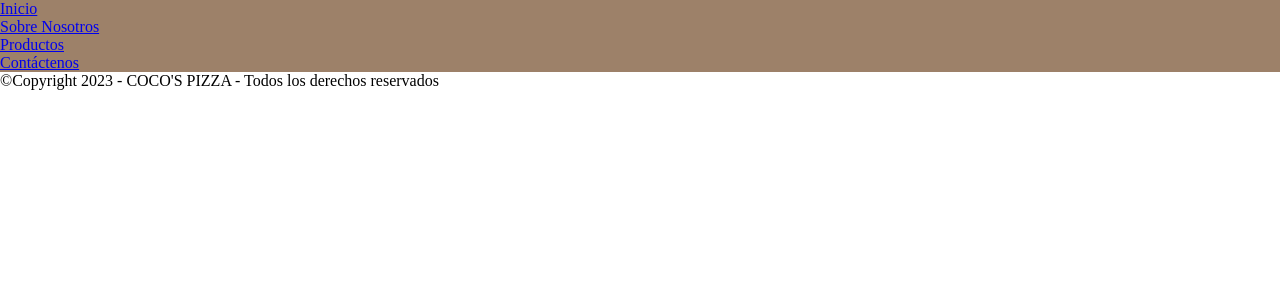
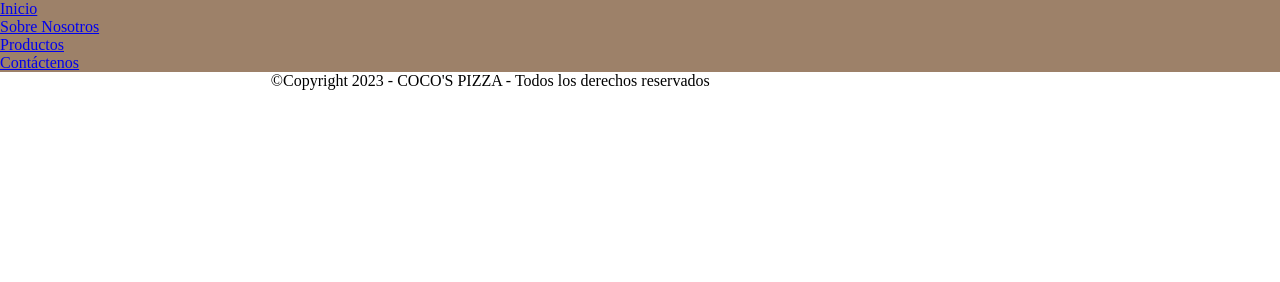
Before and after one commit to marsarasola/cocosPizza, a plain HTML site: page index.html in a window 1280 px wide. Shown: the top 282 px of the page. Drawn offline with Linux system fonts and the light colour scheme.

Commit message:
Update styles.css

```diff
--- a/css/styles.css
+++ b/css/styles.css
@@ -59,6 +59,15 @@ nav{
     margin: 0 1rem;
 }
 
+footer {
+    display: flex;
+    flex-direction: row;
+    justify-content: space-around;
+    align-items: center;
+    text-align: center;
+    width: 50rem;
+}
+
 /***** MÓVILES *****/
 @media screen and (max-width: 767px) {
     /* Vista Vertical */
```
